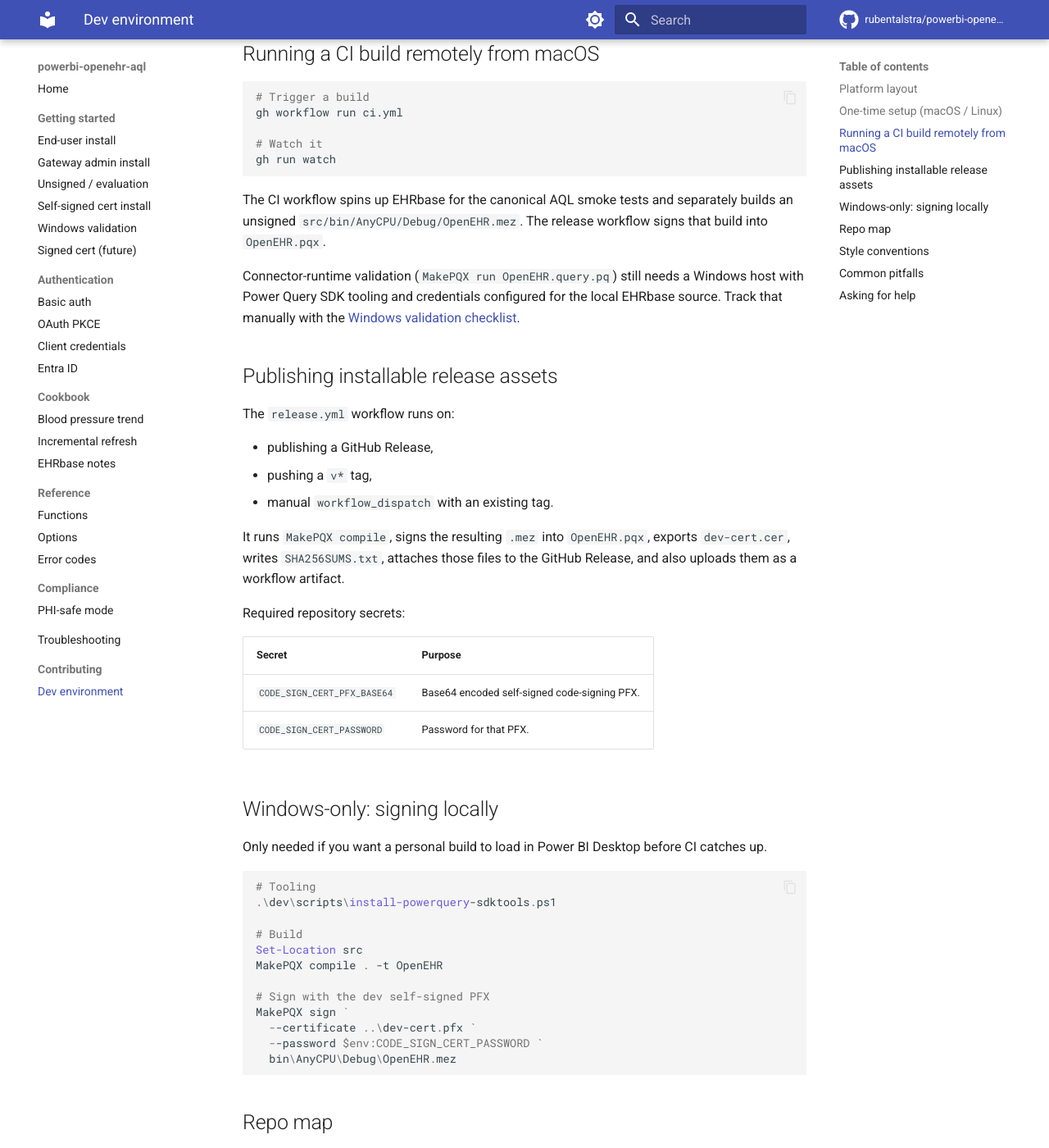
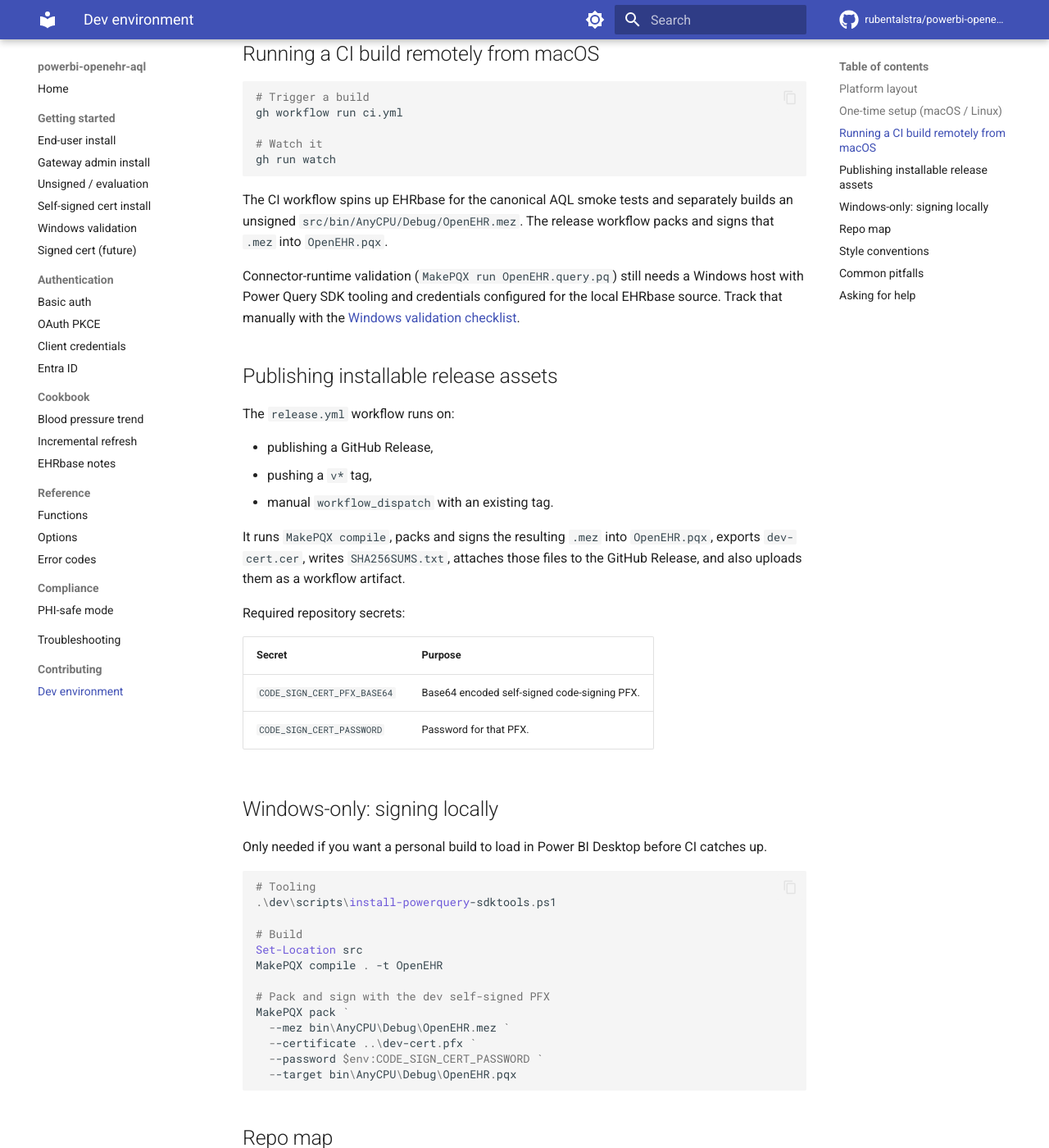
Before and after one commit to rubentalstra/powerbi-openehr-aql, an MkDocs documentation site: the page built from docs/contributing/dev-environment.md, in a window 1280 px wide and 1400 px high, scrolled down 1265 px. Shown: the whole window at 82% size. Built offline with MkDocs 1.6.1 and Material for MkDocs 9.7.7, drawn with Linux system fonts in a browser that asks for light colours; comment, search, counter and statistics services are not loaded.

Commit message:
feat: update release workflow to use MakePQX pack for signing and improve documentation

````diff
--- a/docs/contributing/dev-environment.md
+++ b/docs/contributing/dev-environment.md
@@ -58,7 +58,7 @@ gh workflow run ci.yml
 gh run watch
 ```
 
-The CI workflow spins up EHRbase for the canonical AQL smoke tests and separately builds an unsigned `src/bin/AnyCPU/Debug/OpenEHR.mez`. The release workflow signs that build into `OpenEHR.pqx`.
+The CI workflow spins up EHRbase for the canonical AQL smoke tests and separately builds an unsigned `src/bin/AnyCPU/Debug/OpenEHR.mez`. The release workflow packs and signs that `.mez` into `OpenEHR.pqx`.
 
 Connector-runtime validation (`MakePQX run OpenEHR.query.pq`) still needs a Windows host with Power Query SDK tooling and credentials configured for the local EHRbase source. Track that manually with the [Windows validation checklist](../getting-started/windows-validation.md).
 
@@ -70,7 +70,7 @@ The `release.yml` workflow runs on:
 - pushing a `v*` tag,
 - manual `workflow_dispatch` with an existing tag.
 
-It runs `MakePQX compile`, signs the resulting `.mez` into `OpenEHR.pqx`, exports `dev-cert.cer`, writes `SHA256SUMS.txt`, attaches those files to the GitHub Release, and also uploads them as a workflow artifact.
+It runs `MakePQX compile`, packs and signs the resulting `.mez` into `OpenEHR.pqx`, exports `dev-cert.cer`, writes `SHA256SUMS.txt`, attaches those files to the GitHub Release, and also uploads them as a workflow artifact.
 
 Required repository secrets:
 
@@ -91,11 +91,12 @@ Only needed if you want a personal build to load in Power BI Desktop before CI c
 Set-Location src
 MakePQX compile . -t OpenEHR
 
-# Sign with the dev self-signed PFX
-MakePQX sign `
+# Pack and sign with the dev self-signed PFX
+MakePQX pack `
+  --mez bin\AnyCPU\Debug\OpenEHR.mez `
   --certificate ..\dev-cert.pfx `
   --password $env:CODE_SIGN_CERT_PASSWORD `
-  bin\AnyCPU\Debug\OpenEHR.mez
+  --target bin\AnyCPU\Debug\OpenEHR.pqx
 ```
 
 ## Repo map
````
Also changed, not shown: CHANGELOG.md (+2 -0 lines), CLAUDE.md (+1 -1 lines), 1 other file.
